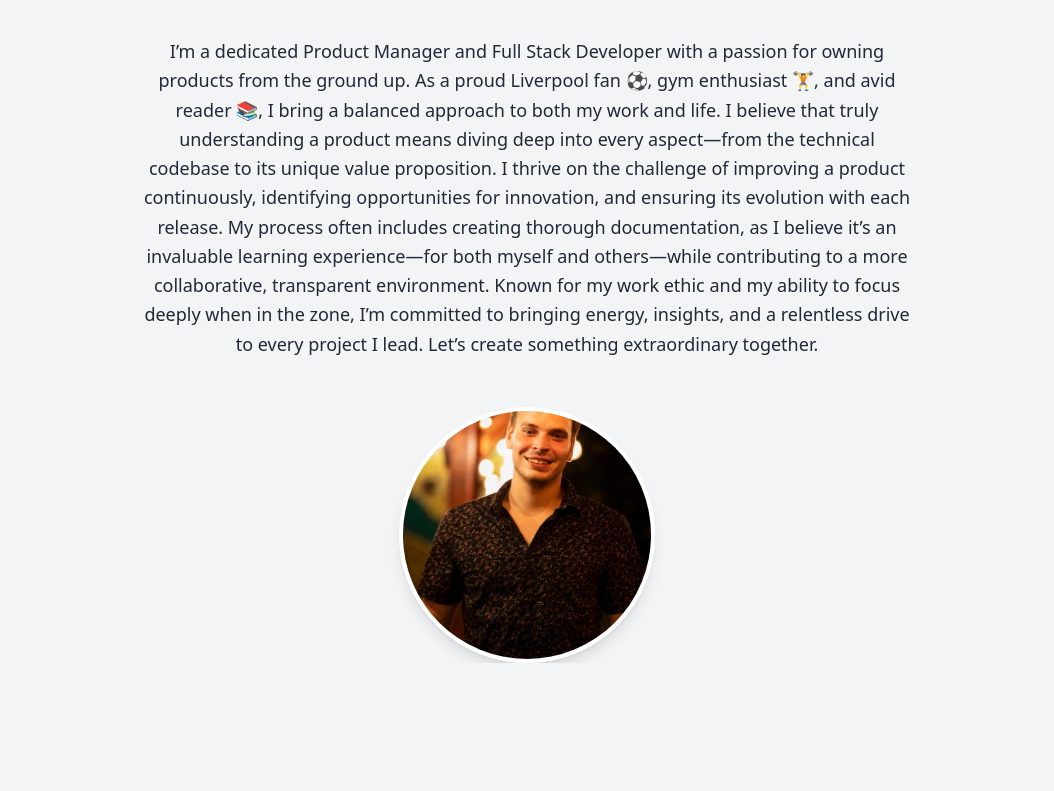
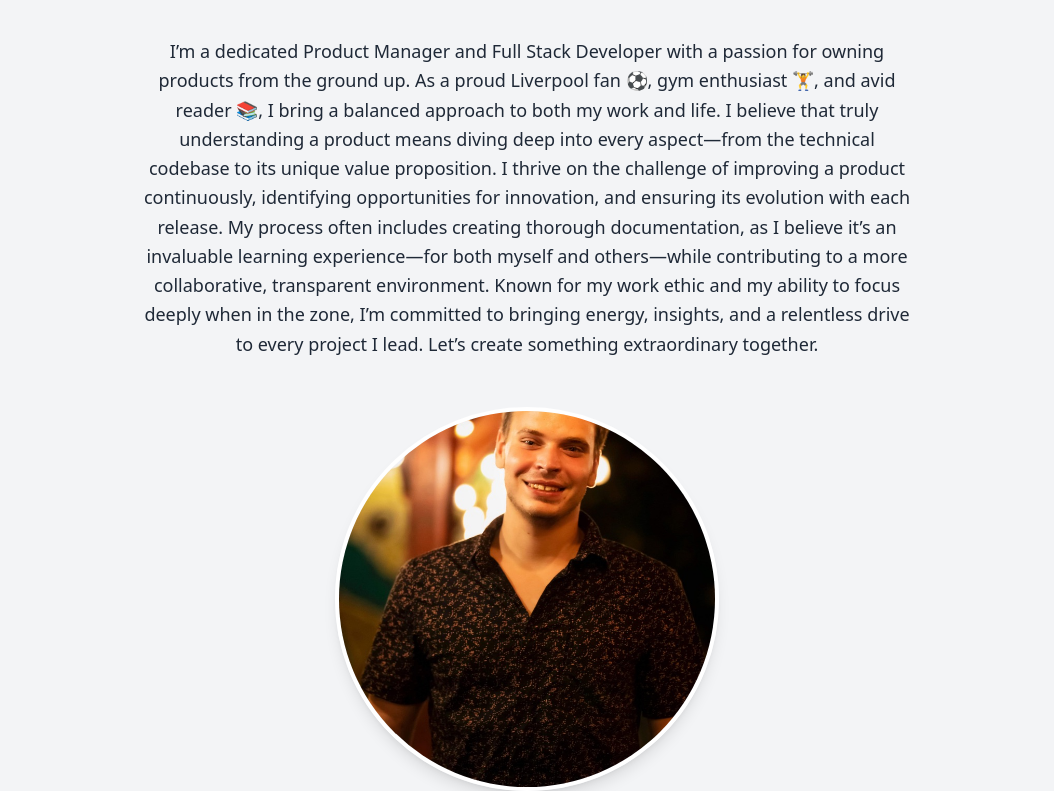
Before and after one commit to Kjoudeh/portfolio, a plain HTML site: page index.html in a window 1280 px wide. Shown: the part 223-1014 px from the top of the page, without its empty margins (113-1167 px from the left). Before the commit the page ends 886 px from the top, so only its background shows below. Drawn offline with nearby package versions, Linux system fonts and the light colour scheme.

Commit message:
Update index.html

```diff
--- a/index.html
+++ b/index.html
@@ -33,7 +33,7 @@
   </section>
 
    <section class="flex justify-center mt-12">
-    <div class="w-64 h-64 rounded-full overflow-hidden border-4 border-white shadow-lg">
+    <div class="w-96 h-96 rounded-full overflow-hidden border-4 border-white shadow-lg">
       <img
         src="images/kareem_joudeh.jpg"
         alt="Kareem Joudeh"
```
